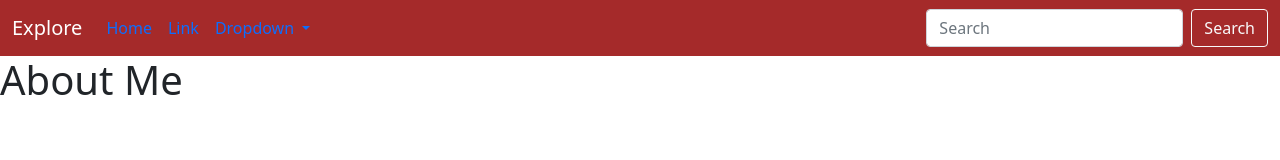
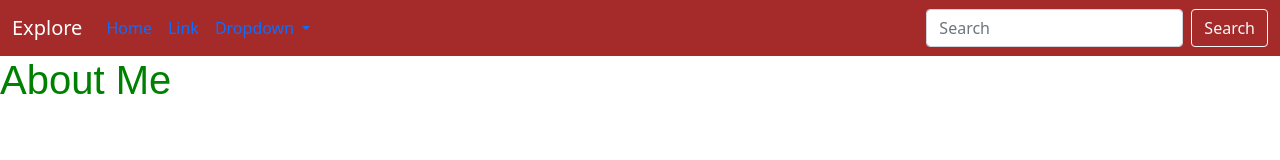
Before and after one commit to klucas72/basic_html_CSS_page, a plain HTML site: page index.html in a window 1280 px wide. Drawn offline with nearby package versions, Linux system fonts and the light colour scheme.

Commit message:
11th push

```diff
--- a/assets/style.css
+++ b/assets/style.css
@@ -18,9 +18,9 @@ body {
     color: white;
 }
 
-.h1 {
-    color: white;
-    text-align: right;
+h1 {
+    color: green;
+    text-align: left;
     font-size: large;
     font-weight: bold;
     font-family: Arial, Helvetica, sans-serif;
--- a/index.html
+++ b/index.html
@@ -10,7 +10,7 @@
         <title>Kris Lucas Portfolio</title>
         <meta name="description" content="">
         <meta name="viewport" content="width=device-width, initial-scale=1">
-        <link rel="stylesheet" href="./assets/reset.css">
+        <!-- <link rel="stylesheet" href="./assets/reset.css"> -->
         <link rel="stylesheet" href="./assets/style.css">
         <link href="https://cdn.jsdelivr.net/npm/bootstrap@5.0.0-beta2/dist/css/bootstrap.min.css" rel="stylesheet" integrity="sha384-BmbxuPwQa2lc/FVzBcNJ7UAyJxM6wuqIj61tLrc4wSX0szH/Ev+nYRRuWlolflfl" crossorigin="anonymous">
         <script src="https://cdn.jsdelivr.net/npm/bootstrap@5.0.0-beta2/dist/js/bootstrap.bundle.min.js" integrity="sha384-b5kHyXgcpbZJO/tY9Ul7kGkf1S0CWuKcCD38l8YkeH8z8QjE0GmW1gYU5S9FOnJ0" crossorigin="anonymous"></script>
```
